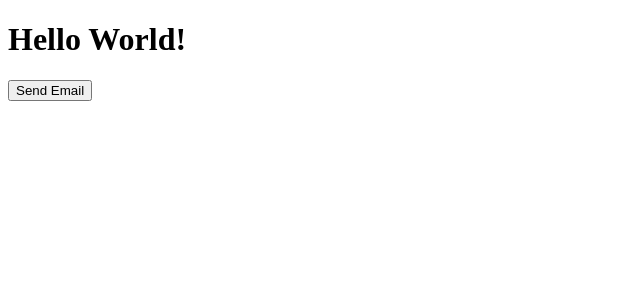
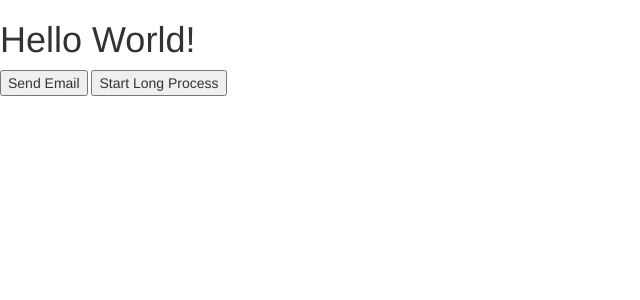
Before and after one commit to mlevental/traviscitest, a Django app: page / in a window 1280 px wide. Shown: the top 300 px of the page, without its empty margins (0-640 px from the left). Run offline with Django 3.2, Linux system fonts and the light colour scheme; some libraries are stand-ins or nearby versions.

Commit message:
AJAX Progressbar added

```diff
--- a/firstapp/static/js/test.js
+++ b/firstapp/static/js/test.js
@@ -12,3 +12,57 @@ function sendemail() {
         }
     });
 }
+
+function longProcess() {
+    var $divForProgressBar = $(emptydiv);
+
+    // Wenn nicht vorhanden dann Progressbar hinzufügen
+    if (!$divForProgressBar.find('.progress-bar').length) {
+        $divForProgressBar.append(
+            '<div class="progress">' +
+            '<div class="progress-bar progress-bar-info progress-bar-striped active" role="progressbar" aria-valuenow="0" aria-valuemin="0" aria-valuemax="100" style="min-width: 2em;">' +
+            '0% ' +
+            '</div>' +
+            '</div>'
+        );
+    }
+
+    // Request senden und periodisch erneut anfragen
+    var $progressBar = $('#emptydiv .progress-bar');
+    startAndUpdateProgress($progressBar, true);
+}
+
+function startAndUpdateProgress($progressBar, initialRequest) {
+    var url = initialRequest ? 'longprocess' : 'updatelongprocess';
+
+    $.ajax({
+        type: "POST",
+        url: url,
+        data: {csrfmiddlewaretoken: $('input[name=csrfmiddlewaretoken]').val()},
+        datatype: "JSON",
+        success: function (data) {
+            var processCompleted = data['processCompleted'];
+
+            if (processCompleted) {
+                $progressBar.text('100%');
+                $progressBar.width('100%');
+            }
+            else {
+                var progress = data['progress'];
+
+                // wieder Request absenden um Fortschritt zu aktualisieren
+                if (progress >= 0 && progress < 100) {
+                    $progressBar.text(progress + '%');
+                    $progressBar.width(progress + '%');
+
+                    setTimeout(function () {
+                        startAndUpdateProgress($progressBar, false)
+                    }, 1000);
+                }
+            }
+        },
+        failure: function (data) {
+            alert('Error!');
+        }
+    });
+}
--- a/firstapp/templates/index.html
+++ b/firstapp/templates/index.html
@@ -7,14 +7,31 @@
     {% load staticfiles %}
     <script src="{% static 'js/test.js' %}"></script>
 
+    <!-- Latest compiled and minified CSS -->
+    <link rel="stylesheet" href="https://maxcdn.bootstrapcdn.com/bootstrap/3.3.6/css/bootstrap.min.css"
+          integrity="sha384-1q8mTJOASx8j1Au+a5WDVnPi2lkFfwwEAa8hDDdjZlpLegxhjVME1fgjWPGmkzs7" crossorigin="anonymous">
+
+    <!-- Optional theme -->
+    <link rel="stylesheet" href="https://maxcdn.bootstrapcdn.com/bootstrap/3.3.6/css/bootstrap-theme.min.css"
+          integrity="sha384-fLW2N01lMqjakBkx3l/M9EahuwpSfeNvV63J5ezn3uZzapT0u7EYsXMjQV+0En5r" crossorigin="anonymous">
+
+    <!-- Latest compiled and minified JavaScript -->
+    <script src="https://maxcdn.bootstrapcdn.com/bootstrap/3.3.6/js/bootstrap.min.js" integrity="sha384-0mSbJDEHialfmuBBQP6A4Qrprq5OVfW37PRR3j5ELqxss1yVqOtnepnHVP9aJ7xS"
+            crossorigin="anonymous"></script>
+
     <script src="https://cdnjs.cloudflare.com/ajax/libs/jquery/2.2.0/jquery.min.js"></script>
 </head>
 <body>
 <h1>Hello World!</h1>
 
-<div>
-    {% csrf_token %}
-    <button onclick="sendemail()">Send Email</button>
+<div id="maindiv">
+    <div>
+        {% csrf_token %}
+        <button onclick="sendemail()">Send Email</button>
+        <button onclick="longProcess()">Start Long Process</button>
+    </div>
+    <div id="emptydiv" style="margin-top: 20px;">
+    </div>
 </div>
 
 </body>
--- a/firstapp/urls.py
+++ b/firstapp/urls.py
@@ -1,7 +1,10 @@
 from django.conf.urls import url
 from views import *
+
 
 urlpatterns = [
     url(r'^$', TestView.as_view(), name='index'),
     url(r'^sendemail$', TestView.as_view(), name='sendemail'),
+    url(r'^longprocess$', LongProcessView.as_view(), name='long-process'),
+    url(r'^updatelongprocess$', update_long_process, name='update-long-process'),
 ]
--- a/firstapp/views.py
+++ b/firstapp/views.py
@@ -1,5 +1,11 @@
+# -*- coding: utf-8 -*-
+
+
+from thread import start_new_thread
+
 import boto3
-from django.http import JsonResponse
+import time
+from django.http import JsonResponse, HttpResponse
 from django.shortcuts import render
 from django.views.generic import View
 
@@ -44,3 +50,49 @@ class TestView(View):
                 },
                 ReturnPath=EMAIL_ADDRESS_SOURCE
         )
+
+
+long_process_progress = 0
+long_process_completed = False
+
+
+class LongProcessView(View):
+    def post(self, request):
+        print 'POST request received'
+
+        # Es läuft nur ein Thread zur gleichen Zeit
+        if long_process_progress == 0:
+            print "start thread"
+            global long_process_completed
+            long_process_completed = False
+            start_new_thread(process, ())
+
+        if request.is_ajax:
+            print "it's an AJAX request"
+            return JsonResponse({'progress': long_process_progress})
+        else:
+            print "it's not an AJAX request"
+            return HttpResponse("This wasn't an AJAX request")
+
+
+def update_long_process(request):
+    if long_process_completed:
+        return JsonResponse({'processCompleted': long_process_completed})
+    else:
+        return JsonResponse({'progress': long_process_progress})
+
+
+def process():
+    for i in range(0, 100):
+        global long_process_progress
+        long_process_progress += 1
+        time.sleep(0.25)
+
+        print long_process_progress
+
+    # Variablen zurücksetzen bzw. aktualisieren wenn Prozess vorbei
+    long_process_progress = 0
+    global long_process_completed
+    long_process_completed = True
+
+    print "stop thread"
```
